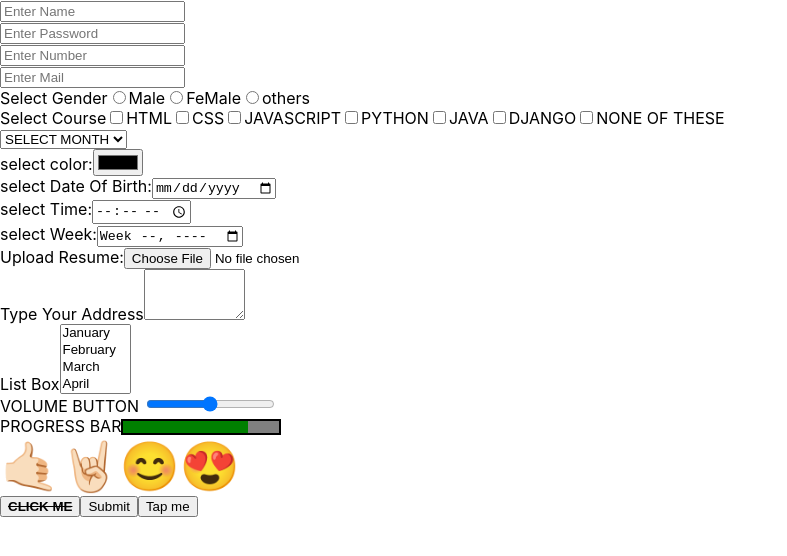
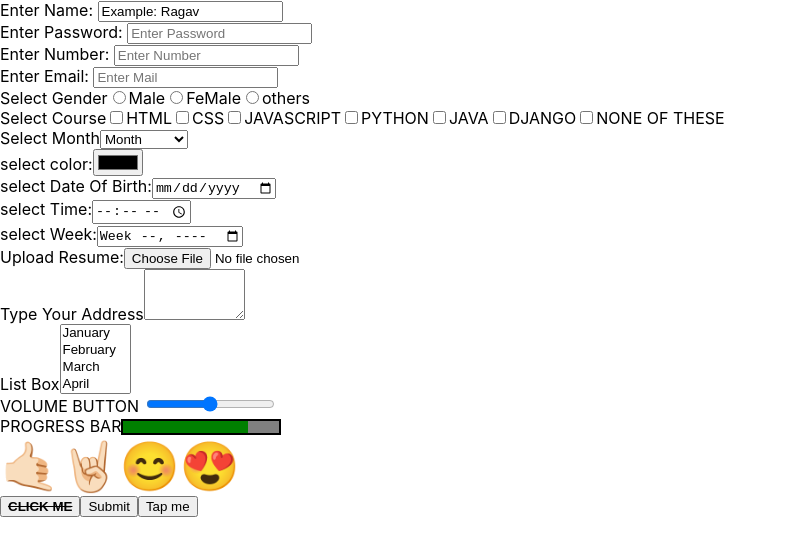
Before and after one commit to Veeraragavendhira/react-ragav, a React (Create React App) app: page / in a window 1280 px wide. Shown: the top 556 px of the page, without its empty margins (0-787 px from the left). Built offline with nearby package versions, Linux system fonts and the light colour scheme.

Commit message:
ragav code

```diff
--- a/src/App.js
+++ b/src/App.js
@@ -1,11 +1,24 @@
+import { useState } from 'react'
 import React from 'react'
 const App = () => {
+    const[name, setName]=useState("Example: Ragav")
+    const dis=(event)=>{
+      setName(event.target.value)
+    }
+    const show=(v)=>{
+      console.log(v)
+    }
   return (
     <div>
       <form>
-      <input type="text" value="" placeholder="Enter Name"></input><br></br>
-      <input type="password" placeholder="Enter Password"></input><br></br>
+      <label>Enter Name: </label>
+      <input type="text" value={name} onChange={dis} placeholder="Enter Name"></input><br></br>
+
+      <label>Enter Password: </label>
+      <input type="password" onChange={()=>show("12345")} placeholder="Enter Password"></input><br></br>
+      <label>Enter Number: </label>
       <input type="number" placeholder="Enter Number"></input><br></br>
+      <label>Enter Email: </label>
       <input type="email" placeholder="Enter Mail"></input><br></br>
       <label>Select Gender</label>
       <input type="radio" name='gen'></input>Male
@@ -21,8 +34,9 @@ const App = () => {
       <input type="checkbox" name='course'></input>DJANGO
       <input type="checkbox" name='course'></input>NONE OF THESE
       <br></br>
+      <label>Select Month</label>
       <select>
-        <option select>SELECT MONTH</option>
+        <option select>Month</option>
         <option>January</option>
         <option>February</option>
         <option>March</option>
```
